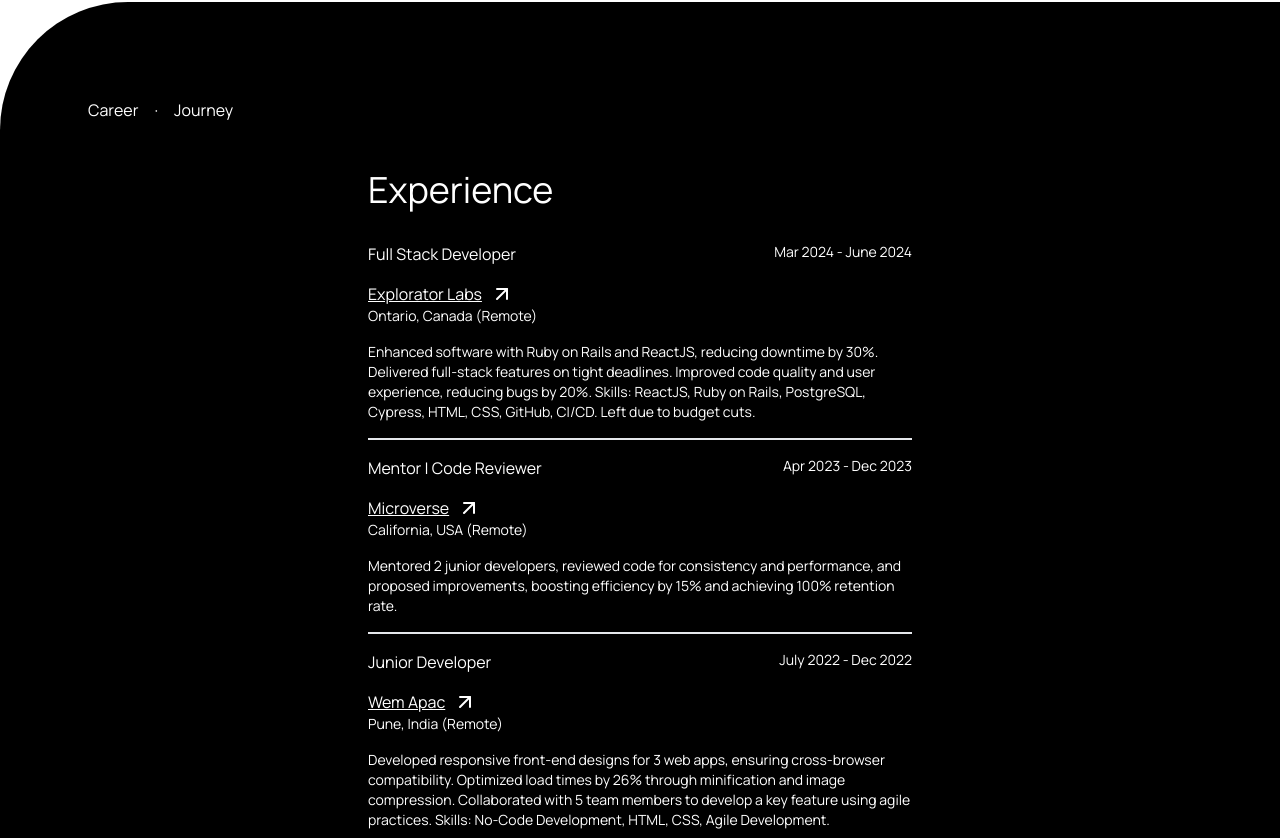
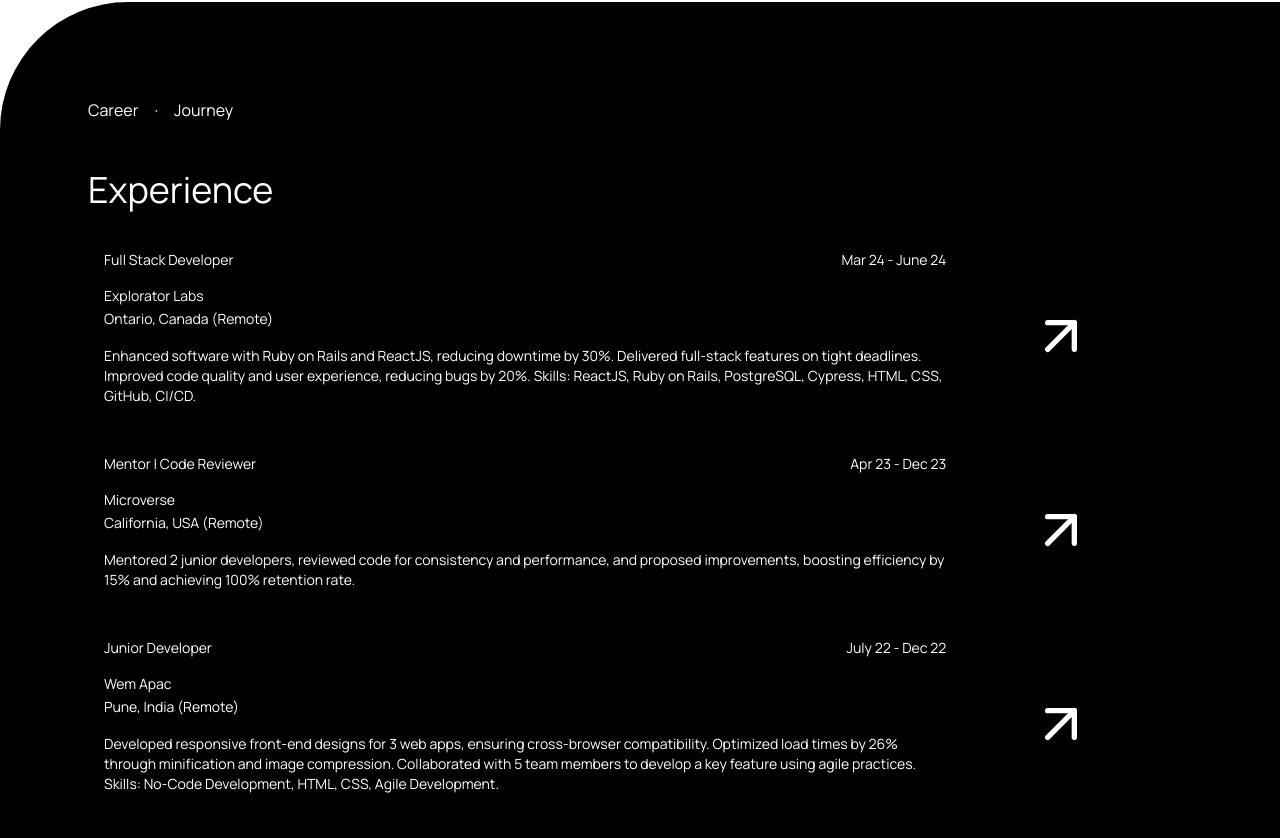
Before and after one commit to iamsjunaid/portfolio_v2.0, a React (Vite) app in the folder frontend/: page / in a window 1280 px wide. Shown: the part 762-1600 px from the top of the page. Built offline with nearby package versions, Linux system fonts and the light colour scheme.

Commit message:
feat: enhance ExperienceItem component layout and update experience durations for consistency

```diff
--- a/frontend/src/components/ExperienceItem.tsx
+++ b/frontend/src/components/ExperienceItem.tsx
@@ -2,22 +2,28 @@ import { ArrowUpRight } from 'lucide-react';
 
 import { Experience } from '@/lib/types';
 
+
 const ExperienceItem = ({ exp, index }: { exp: Experience, index: number }) => {
+    console.log(index);
+
     return (
-        <div key={index} className='flex flex-col gap-4 border-b-2'>
+        <a className='flex items-center justify-around hover:bg-gray-700 rounded-xl sm:px-4 group py-2 w-full' href={exp.companyURL} target='_blank'>
+
+            <div key={index} className='flex flex-col gap-4 w-11/12'>
                 <div className='flex justify-between'>
-                <h3>{exp.role}</h3>
+                    <p className='text-sm'>{exp.role}</p>
                     <p className='text-sm'>{exp.duration}</p>
                 </div>
-            <div className='flex flex-col'>
-                <div className='flex gap-2 group'>
-                    <a href={exp.companyURL} target='_blank' className='underline'>{exp.company}</a>
-                    <ArrowUpRight className='w-6 h-6 transition-transform duration-300 ease-in-out group-hover:rotate-45' />
-                </div>
+
+                <div>
+                    <p className='text-sm'>{exp.company}</p>
                     <span className='text-sm'>{exp.location}</span>
                 </div>
+
                 <p className='mb-4 text-sm'>{exp.description}</p>
             </div>
+            <div className='hidden w-1/4 sm:flex flex-col'><ArrowUpRight className='self-center w-16 h-16 transition-transform duration-300 ease-in-out group-hover:rotate-45' /></div>
+        </a>
     )
 }
 
--- a/frontend/src/lib/experiences.json
+++ b/frontend/src/lib/experiences.json
@@ -1,15 +1,15 @@
 [
   {
     "role": "Full Stack Developer",
-    "duration": "Mar 2024 - June 2024",
+    "duration": "Mar 24 - June 24",
     "company": "Explorator Labs",
     "companyURL": "https://exploratorlabs.com/",
     "location": "Ontario, Canada (Remote)",
-    "description": "Enhanced software with Ruby on Rails and ReactJS, reducing downtime by 30%. Delivered full-stack features on tight deadlines. Improved code quality and user experience, reducing bugs by 20%. Skills: ReactJS, Ruby on Rails, PostgreSQL, Cypress, HTML, CSS, GitHub, CI/CD. Left due to budget cuts."
+    "description": "Enhanced software with Ruby on Rails and ReactJS, reducing downtime by 30%. Delivered full-stack features on tight deadlines. Improved code quality and user experience, reducing bugs by 20%. Skills: ReactJS, Ruby on Rails, PostgreSQL, Cypress, HTML, CSS, GitHub, CI/CD."
 },
 {
     "role": "Mentor | Code Reviewer",
-    "duration": "Apr 2023 - Dec 2023",
+    "duration": "Apr 23 - Dec 23",
     "company": "Microverse",
     "companyURL": "https://www.microverse.org/",
     "location": "California, USA (Remote)",
@@ -17,7 +17,7 @@
 },
 {
     "role": "Junior Developer",
-    "duration": "July 2022 - Dec 2022",
+    "duration": "July 22 - Dec 22",
     "company": "Wem Apac",
     "companyURL": "https://wem.io/",
     "location": "Pune, India (Remote)",
--- a/frontend/src/pages/Experience.tsx
+++ b/frontend/src/pages/Experience.tsx
@@ -14,13 +14,13 @@ const Experience = () => {
                 </span>
                 Journey
             </p>
-            <div className='sm:flex justify-around h-full gap-8'>
+            <div className='sm:flex justify-around w-full h-full gap-8'>
 
                 {/* Experience Section */}
-                <div className='flex flex-col gap-4 sm:w-1/2 w-full px-2'>
+                <div className='flex flex-col gap-4 w-full px-2'>
                     <h1 className='text-4xl mb-4'>Experience</h1>
-                    {experiences.map((exp) => (
-                        <ExperienceItem key={exp.role} exp={exp}/>
+                    {experiences.map((exp, index) => (
+                        <ExperienceItem index={index} key={exp.role} exp={exp}/>
                     ))}
                 </div>
 
```
Lines whose indentation alone changed are shown as unchanged.
